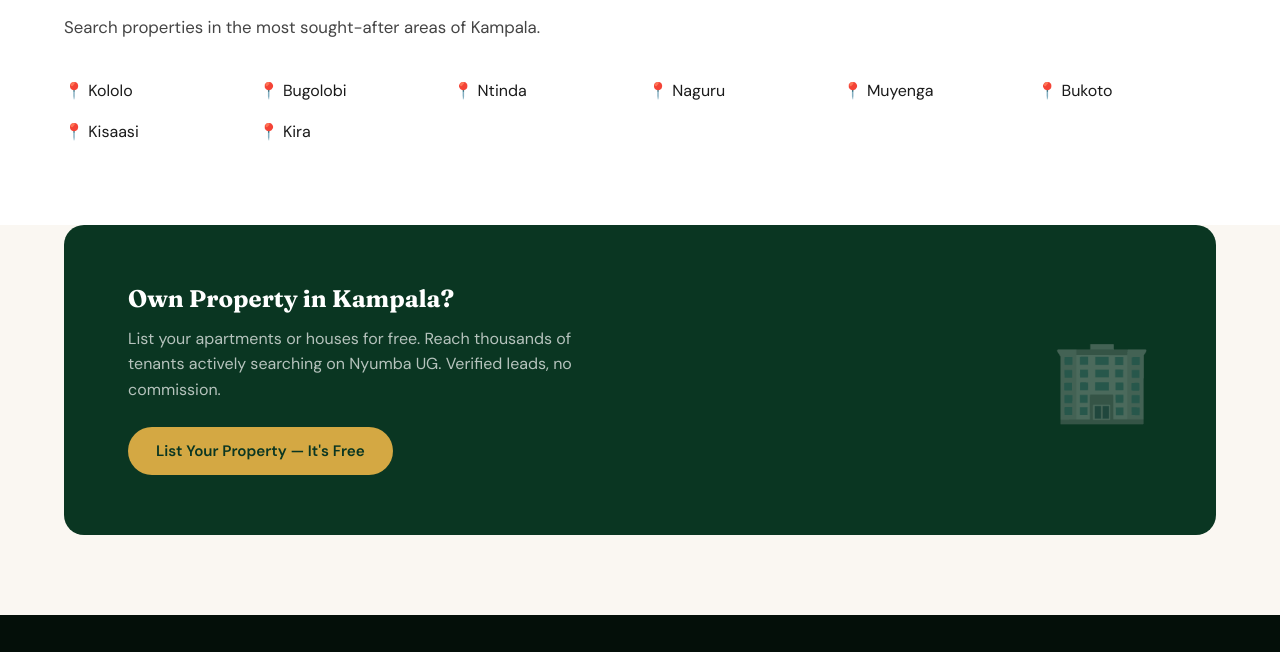
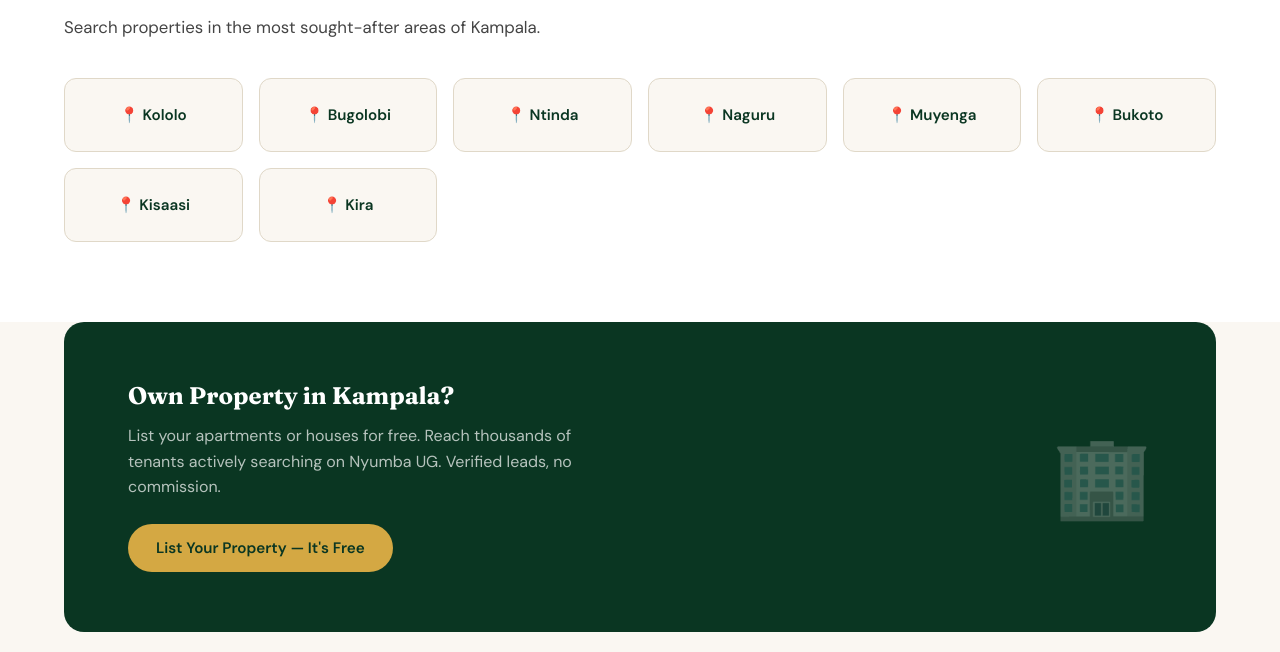
Before and after one commit to Fredmatic/nyumbaug-full, a plain HTML site: page index.html in a window 1280 px wide. Shown: the part 3604-4256 px from the top of the page. Drawn offline with Linux system fonts and the light colour scheme; no server answers.

Commit message:
fix area buttons and listing field mapping

```diff
--- a/css/style.css
+++ b/css/style.css
@@ -859,3 +859,25 @@ footer {
     display: none;
   }
 }
+
+/* ── AREA BUTTONS ── */
+.area-btn {
+  display: flex;
+  align-items: center;
+  justify-content: center;
+  padding: 24px 16px;
+  background: var(--cream);
+  border: 1px solid var(--border);
+  border-radius: 12px;
+  font-weight: 600;
+  font-size: 0.95rem;
+  color: var(--green-dark);
+  text-align: center;
+  transition: all 0.2s;
+}
+
+.area-btn:hover {
+  background: var(--green-dark);
+  color: var(--gold);
+  border-color: var(--green-dark);
+}
```
